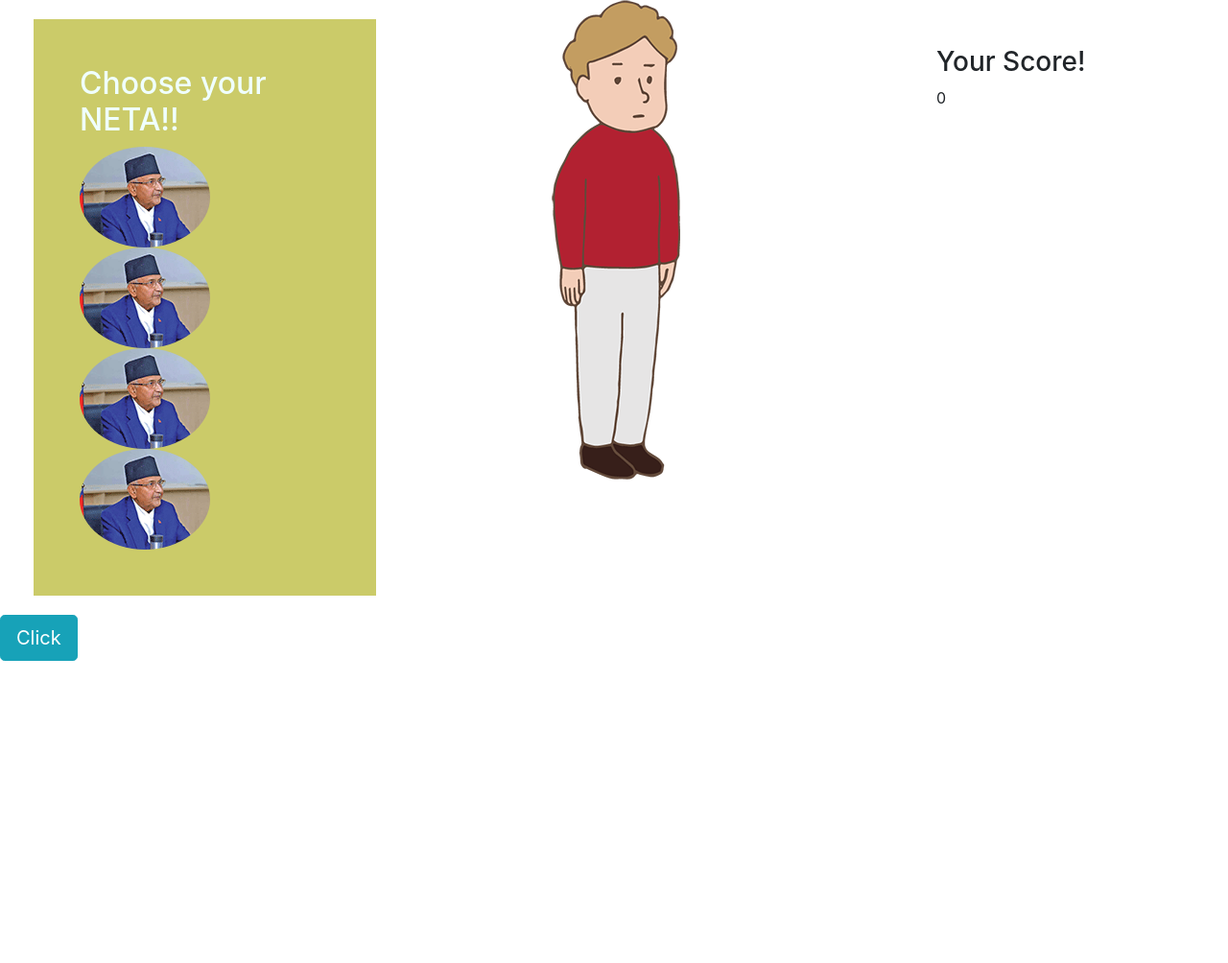
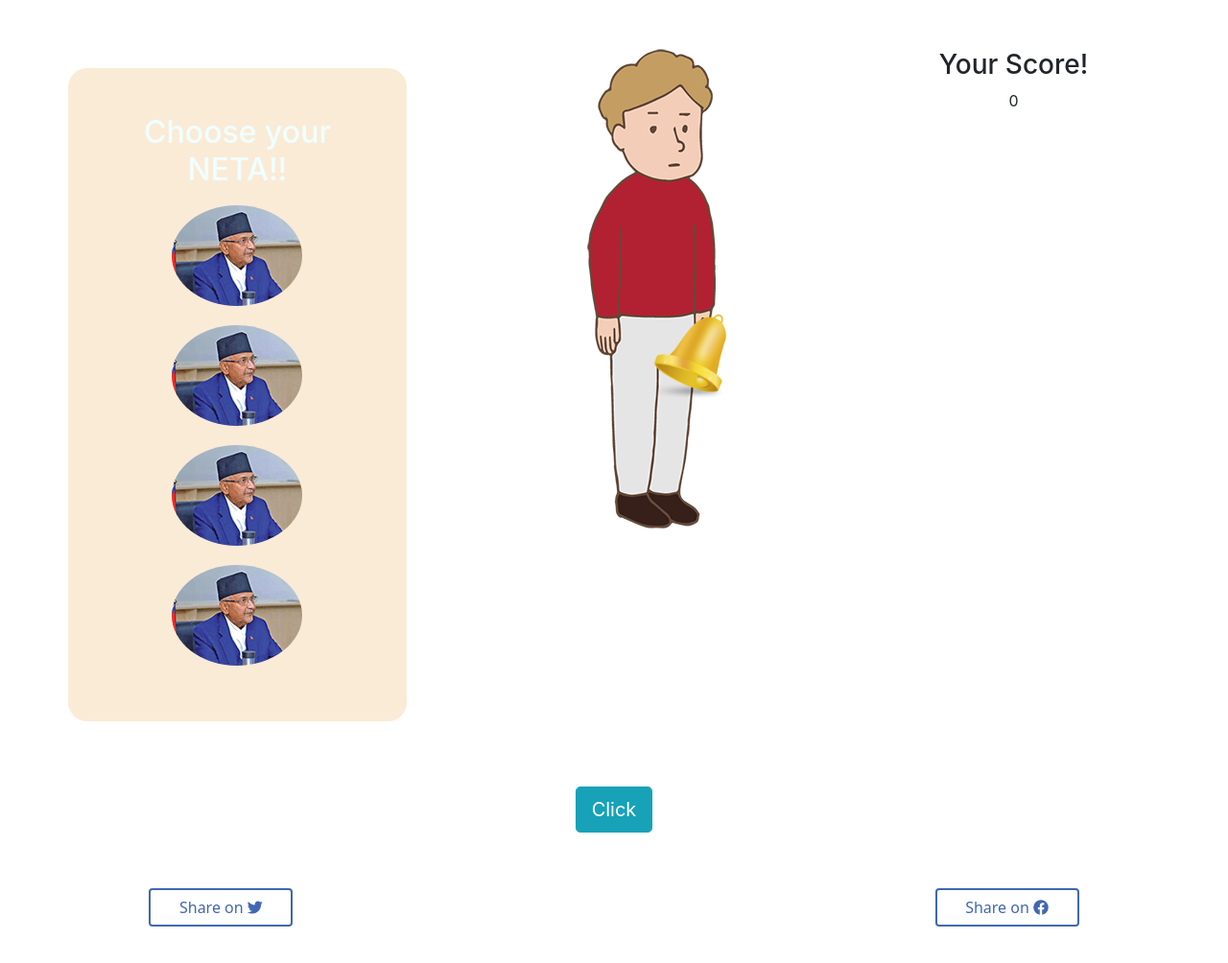
Before and after one commit to stylesaniswi/ghanti, a plain HTML site: page index.html in a window 1280 px wide. Shown: the whole page at 96% size. Before the commit the page ends 800 px from the top, so only its background shows below. Drawn offline with nearby package versions, Linux system fonts and the light colour scheme.

Commit message:
bell added

```diff
--- a/css/style.css
+++ b/css/style.css
@@ -1,15 +1,86 @@
 body{
-
+    text-align: center;
+    margin: 4%;
 }
 .chooseneta{
-    background-color: rgba(187, 187, 58, 0.76);
-    padding: 30px;
+    background-color: antiquewhite;
     margin: 20px;
+    border-radius: 20px;
     align-content: center;
     color: azure;
 }
 .chooseneta>img{
     border-radius: 50%;
-    gap: 1.5rem;
-    padding: auto;align-items: center;
+    padding: 10px;
+    align-items: center;
 }
+.netaground{
+    display: flex;
+    flex-direction: row;
+    justify-content: space-around;
+}
+.ghanti{
+    display: flex;
+    flex-direction: row;
+    justify-content: space-around;
+}
+.score{
+    text-align: center;
+}
+
+.actionman {
+    position: relative;
+    top: 0;
+    left: 0;
+  }
+
+  .man {
+    position: relative;
+    top: 0;
+    left: 0;
+  }
+
+  .bell {
+    width: 100px;
+    height: 100px;
+    position: absolute;
+    top: 270px;
+    left: 180px;
+  }
+
+
+  button {
+    width: 150px;
+    height: 40px;
+    transition: 0.25s;
+    border-radius: 4px;
+    margin: 10px;
+    font-size: 16px;
+    font-family: system-ui, -apple-system, BlinkMacSystemFont, 'Segoe UI', Roboto, Oxygen, Ubuntu, Cantarell, 'Open Sans', 'Helvetica Neue', sans-serif;
+    cursor: pointer;
+}
+
+.up {
+    border: 2px solid #4267B2;
+    background: none;
+    color: #4267B2;
+}
+
+.up:hover,
+.up:focus {
+    box-shadow: 0px 5px 10px -5px #4267B2;
+    transform: translateY(-2px);
+}
+
+.shareSocials {
+    margin: 2% 8%;
+}
+
+@media screen and (max-width: 700px) {
+    .netaground {
+      flex-direction: column;
+    }
+    .ghanti{
+        flex-direction: column;
+    }
+}
--- a/index.html
+++ b/index.html
@@ -6,31 +6,51 @@
     <meta name="viewport" content="width=device-width, initial-scale=1.0">
     <link rel="stylesheet" href="https://cdn.jsdelivr.net/npm/bootstrap@4.0.0/dist/css/bootstrap.min.css" integrity="sha384-Gn5384xqQ1aoWXA+058RXPxPg6fy4IWvTNh0E263XmFcJlSAwiGgFAW/dAiS6JXm" crossorigin="anonymous">
     <link rel="stylesheet" href="./css/style.css">
+    <link rel="stylesheet" href="https://cdnjs.cloudflare.com/ajax/libs/font-awesome/6.2.0/css/all.min.css">
+    <script src="./js/script.js"></script>
     <title>Document</title>
 </head>
 <body>
-    <section class="netaground d-flex flex-row ">
-        <div class="netas col-4">
-            <div class="chooseneta flex-row p-5">
+    <section class="netaground ">
+        <div class="netas ">
+            <div class="chooseneta p-5">
                 <h2>Choose your NETA!!</h2>
-                <img src="images/oli.png" >
-                <img src="images/oli.png" >
+                <img src="images/oli.png" onclick="Change('oli')">
+                <img src="images/oli.png" onclick="Change('oli')">
                 <img src="images/oli.png" >
                 <img src="images/oli.png" >
             </div>
         </div>
-        <div class="ghanti col-8 d-flex flex-row justify-content-around">
-            <div class="actionman">
-                <img src="images/man.png">
+        <div class="ghanti col-lg-8">
+            <div class="actionman col-6">
+                <img class="man" id="man" src="images/man.png">
+                <img class="bell" src="images/bell.png">
+
             </div>
-            <div class="score mt-5">
+            <div class="score col-4">
                 <h3>Your Score!</h3>
                 <p id="score">0</p>
             </div>
         </div>
     </section>
-    <section class="thich align-content-center">
+    <section class="thich m-5">
         <div class="btn btn-lg btn-info">Click</div>
+    </section>
+    <section class="share">
+        <div class="d-flex justify-content-between shareSocials">
+            <div class="sh-twt">
+                <button class="up">
+                    Share on
+                    <i class="fa-brands fa-twitter"></i>
+                </button>
+            </div>
+            <div class="sh-fb">
+                <button class="up">
+                    Share on
+                    <i class="fa-brands fa-facebook"></i>
+                </button>
+            </div>
+        </div>
     </section>
 </body>
 </html>
--- /dev/null
+++ b/js/script.js
@@ -0,0 +1,7 @@
+function Change(neta) {
+    if (neta == 'oli'){
+        document.getElementById("man").src = "./images/oli.png";
+    } else {
+        document.getElementById("man").src = "http://www.userinterfaceicons.com/80x80/minimize.png";
+    }
+}
```
Also changed, not shown: images/bell.png (added), images/tauko.png (added).
